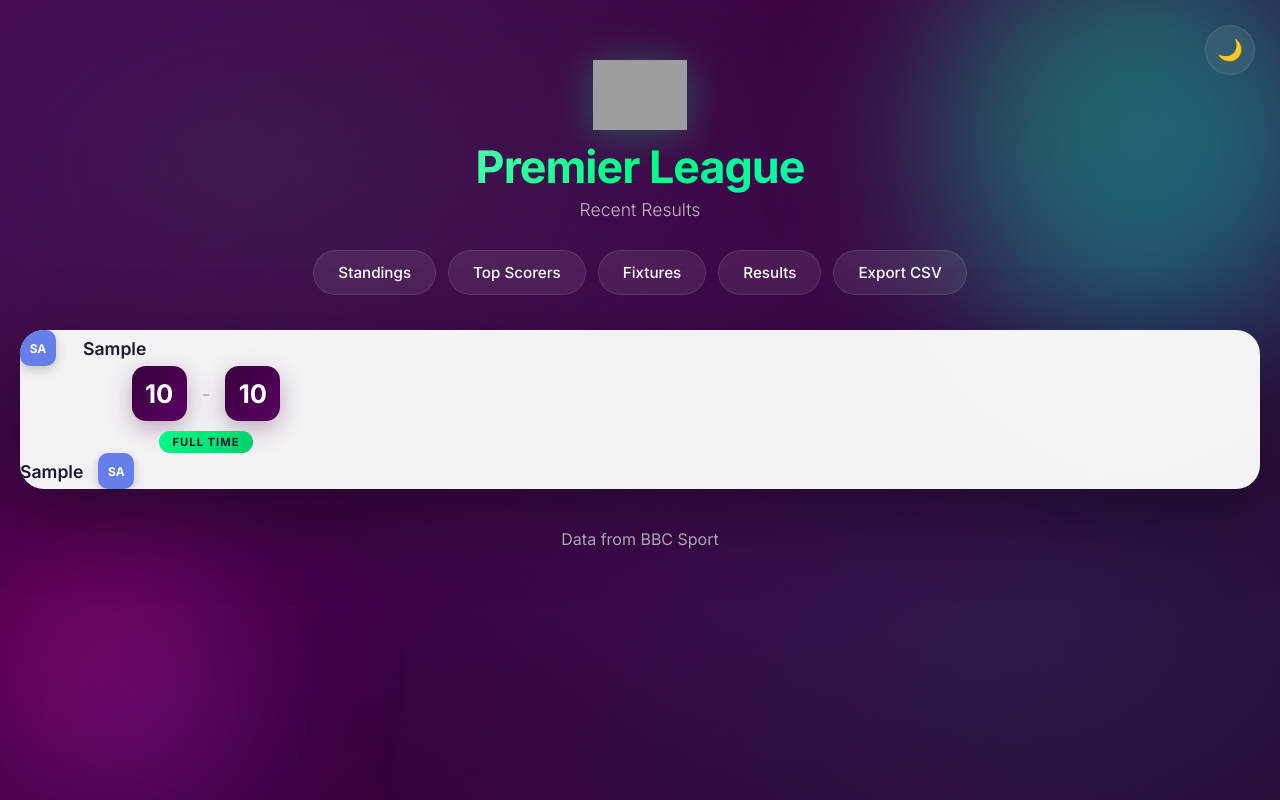
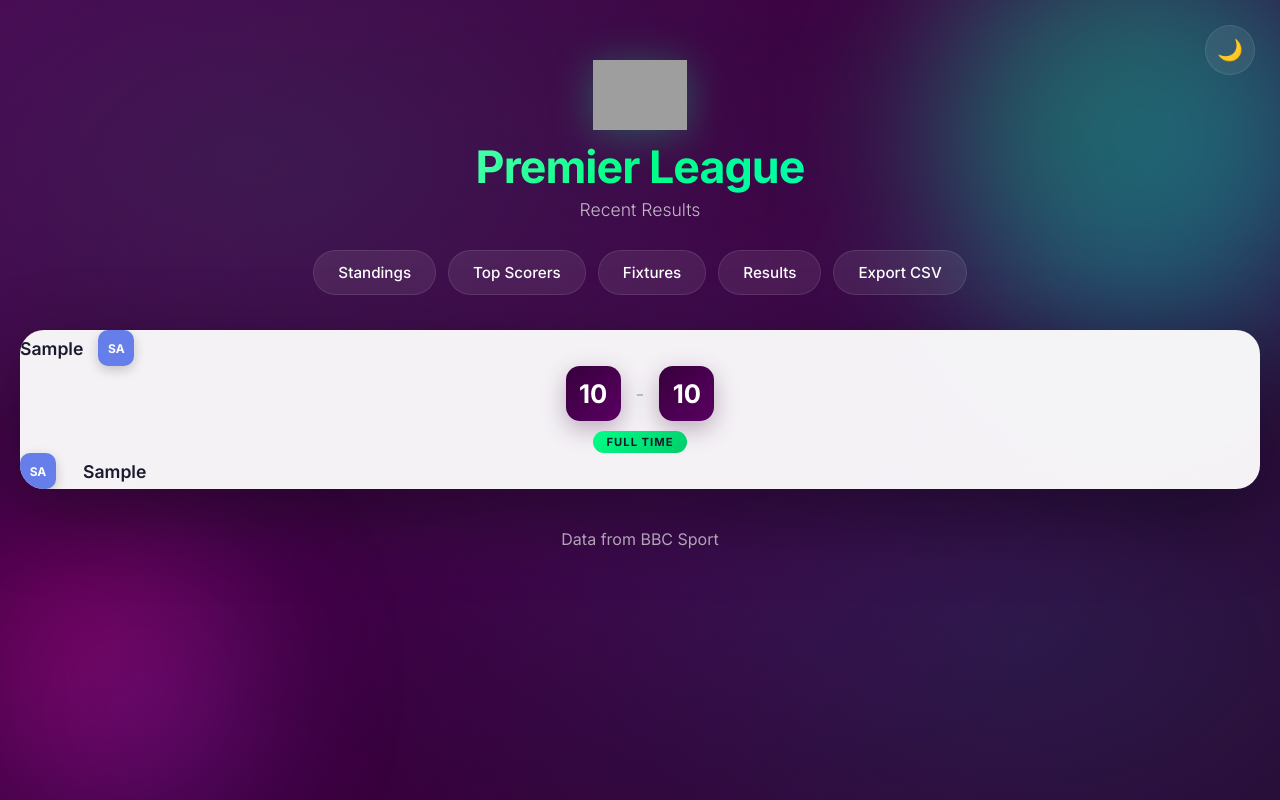
Before and after one commit to irwingvaz/SCRAPED-EPL-WEBSITE, a Flask app: template templates/results.html in a window 1280 px wide. Run offline with Flask 3, Linux system fonts and the light colour scheme; the template is opened without the code that fills it: most values are stand-ins (such as "Sample title", 1, 10 or a date in 2020); grey boxes are pictures that could not be loaded.

Commit message:
working on the results layout centering

```diff
--- a/templates/results.html
+++ b/templates/results.html
@@ -7,10 +7,11 @@
 {% block extra_styles %}
 <style>
     .result-card {
-        display: flex;
+        display: grid;
+        grid-template-columns: 1fr 180px 1fr;
         align-items: center;
-        justify-content: space-between;
-        padding: 25px 30px;
+        gap: 25px;
+        padding: 22px 35px;
         border-bottom: 1px solid rgba(0,0,0,0.05);
         transition: all 0.3s ease;
         opacity: 0;
@@ -37,12 +38,14 @@
         display: flex;
         align-items: center;
         gap: 15px;
-        width: 35%;
-    }
-    .team-info.away {
         justify-content: flex-end;
         text-align: right;
         flex-direction: row-reverse;
+    }
+    .team-info.away {
+        justify-content: flex-start;
+        text-align: left;
+        flex-direction: row;
     }
     .team-name {
         font-weight: 600;
@@ -62,8 +65,11 @@
     }
 
     .score-info {
-        text-align: center;
-        width: 30%;
+        display: flex;
+        flex-direction: column;
+        align-items: center;
+        justify-content: center;
+        width: 100%;
     }
     .score {
         display: flex;
@@ -104,17 +110,17 @@
 
     @media (max-width: 768px) {
         .result-card {
-            flex-direction: column;
-            gap: 20px;
+            grid-template-columns: 1fr;
+            gap: 15px;
             text-align: center;
             padding: 20px;
         }
         .team-info, .team-info.away {
-            width: 100%;
             justify-content: center;
             flex-direction: row;
+            text-align: center;
         }
-        .score-info { width: 100%; }
+        .score-info { order: -1; }
         .score-num { width: 45px; height: 45px; font-size: 1.3em; }
     }
 </style>
```
